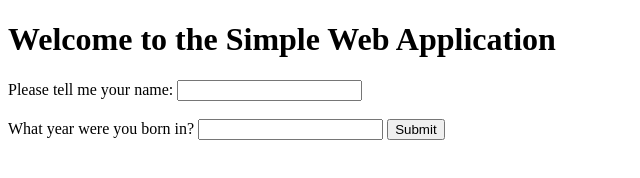
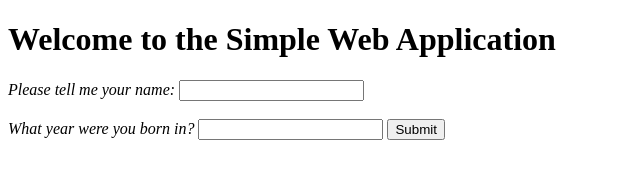
Before and after one commit to stevenckwong/acdemo, a plain HTML site: page simplewardemo/WebContent/index.html in a window 1280 px wide. Shown: the full height of the page, 0-640 px from the left. Drawn offline with Linux system fonts and the light colour scheme.

Commit message:
US247: Simple Web Application
Task-Url: https://rally1.rallydev.com/#/162105565492u/detail/userstory/163651934528

```diff
--- a/simplewardemo/WebContent/index.html
+++ b/simplewardemo/WebContent/index.html
@@ -7,10 +7,11 @@
 <body>
 <h1>Welcome to the Simple Web Application</h1>
 <form method="POST" action="HelloServlet" name="form1">
-	Please tell me your name: <input type="text" name="nameField" /><br>
+	<i>Please tell me your name: <input type="text" name="nameField" /><br>
 	<br>
 	What year were you born in? <input type="text" name="yearOfBirthField" />
 	<input type="submit" />
+	</i>
 
 </form>
 </body>
```
